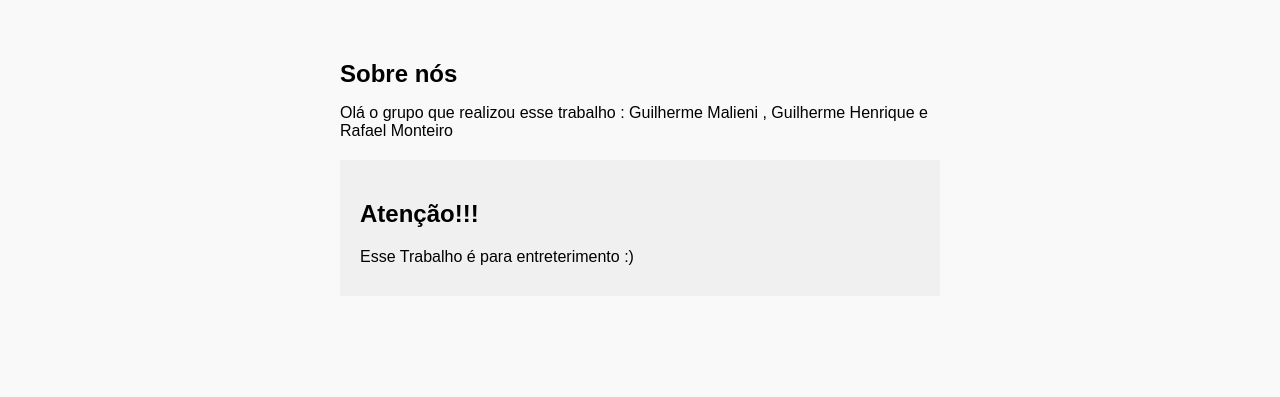
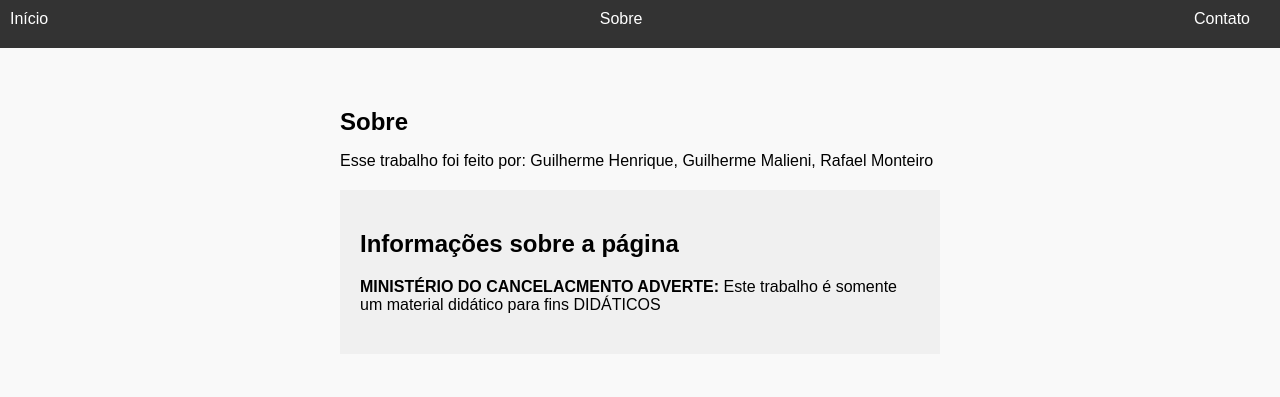
Before and after one commit to m0nt01/Trabalhos-AW1, a plain HTML site: page AW1-Luk/sobre.html in a window 1280 px wide. Drawn offline with Linux system fonts and the light colour scheme.

Commit message:
Finalizações

```diff
--- a/AW1-Luk/sobre.html
+++ b/AW1-Luk/sobre.html
@@ -37,16 +37,40 @@
     li {
       margin-bottom: 10px;
     }
+    nav {
+      background-color: #333;
+      color: #fff;
+      padding: 10px;
+      text-align: center;
+    }
+    nav ul {
+      display: flex;
+      justify-content: space-between;
+    }
+    nav li {
+      margin-right: 20px;
+    }
+    nav a {
+      color: #fff;
+      text-decoration: none;
+    }
   </style>
 </head>
 <body>
+  <nav>
+    <ul>
+      <li><a href="index.html">Início</a></li>
+      <li><a href="sobre.html">Sobre</a></li>
+      <li><a href="contato.html">Contato</a></li>
+    </ul>
+  </nav>
   <main>
-    <h1>Sobre nós</h1>
-    <p>Olá o grupo que realizou esse trabalho : Guilherme Malieni , Guilherme Henrique e Rafael Monteiro</p>
+    <h1>Sobre</h1>
+    <p>Esse trabalho foi feito por: Guilherme Henrique, Guilherme Malieni, Rafael Monteiro</p>
     <aside>
-      <h2>Atenção!!!</h2>
+      <h2>Informações sobre a página</h2>
       <ul>
-        <li>Esse Trabalho é para entreterimento :)  </li>
+       <p><b>MINISTÉRIO DO CANCELACMENTO ADVERTE: </b>Este trabalho é somente um material didático para fins DIDÁTICOS</p>
       </ul>
     </aside>
   </main>
--- a/AW1-Luk/styles.css
+++ b/AW1-Luk/styles.css
@@ -41,7 +41,7 @@ body.dark-theme footer {
   background-color: #444;
 }
 
-/* Carousel Dark Theme */
+
 body.dark-theme .carousel {
   background-color: #444;
   border-color: #555;
```
Also changed, not shown: AW1-Luk/contato.html (+29 -3 lines), AW1-Luk/index.html (+2 -2 lines).
